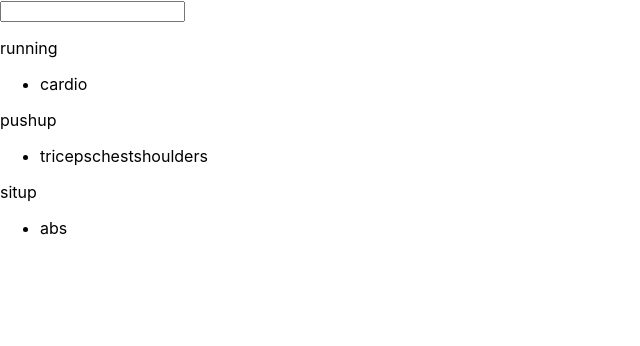
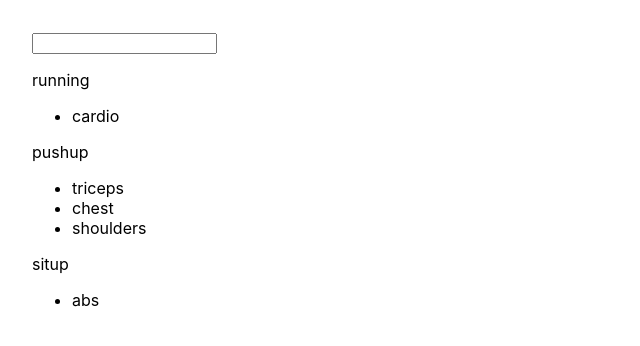
Before and after one commit to MDBoticano/gym-react, a React (Create React App) app: page / in a window 1280 px wide. Shown: the top 346 px of the page, without its empty margins (0-640 px from the left). Built offline with nearby package versions, Linux system fonts and the light colour scheme; data requests are answered from the project's data file.

Commit message:
Added filtering to include categories. Non-toggleable for now

```diff
--- a/src/App.js
+++ b/src/App.js
@@ -24,7 +24,7 @@ const App = () => {
   }
 
   return (
-    <div className="App">
+    <div id="App">
       <Search filterTerm={filterTerm} filterHandler={filterList} />
       <Exercises filterTerm={filterTerm} exerciseList={exerciseList}/>
     </div>
--- a/src/Exercise.js
+++ b/src/Exercise.js
@@ -1,11 +1,20 @@
 import React from 'react'
 
 const Exercise = ({ name, category }) => {
+
+  const displayCategories = (categoryObj) => {
+    console.log(categoryObj)
+    return categoryObj.map( (category) => {
+      return <li key={category}>{category}</li>
+    })
+  }
+
+
   return (
     <div className="Exercise">
       <p>{name}</p>
       <ul>
-        <li>{category}</li>
+        {displayCategories(category)}
       </ul>
     </div>
   )
--- a/src/Exercises.js
+++ b/src/Exercises.js
@@ -2,20 +2,42 @@ import React from 'react'
 import Exercise from './Exercise'
 
 const Exercises = ({ filterTerm, exerciseList }) => {
+  const filterIgnoreCase = filterTerm.toLowerCase();
 
-  const filterExercises = (exerciseArray) => {
-    const ignoreFilterCase = filterTerm.toLowerCase();
+  const filterExercisesByName = (exerciseArray) => {
+    return exerciseArray.filter(exercise => {
+      return exercise.name.toLowerCase().includes(filterIgnoreCase)
+    }
+  )}
 
+  const filterExercisesByCategory = (exerciseArray) => {
     return exerciseArray.filter(exercise => {
-      return exercise.name.toLowerCase().includes(ignoreFilterCase)
+      let categories = exercise.category
+      let filteredCategories = categories.filter(category => {
+        return category.toLowerCase().includes(filterIgnoreCase)
+      })
+      if (filteredCategories.length > 0) {
+        return true
+      } else {
+        return false
+      }
     })
   }
 
-  const exercisesToDisplay = filterExercises(exerciseList)
+  const filteredByName = filterExercisesByName(exerciseList)
+  const filteredByCategory = filterExercisesByCategory(exerciseList)
+  const allFiltered = filteredByName.concat(filteredByCategory)
+    /* Remove duplicates */
+  const exercisesToDisplay = [...new Set(allFiltered)]
 
   const displayExerciseList = (exerciseList) => {
     return exerciseList.map((exercise) => {
-      return <Exercise key={exercise.name} name={exercise.name} category={exercise.category} />
+      return (
+        <Exercise
+          key={exercise.name}
+          name={exercise.name}
+          category={exercise.category}
+        />)
     })
   }
 
```
